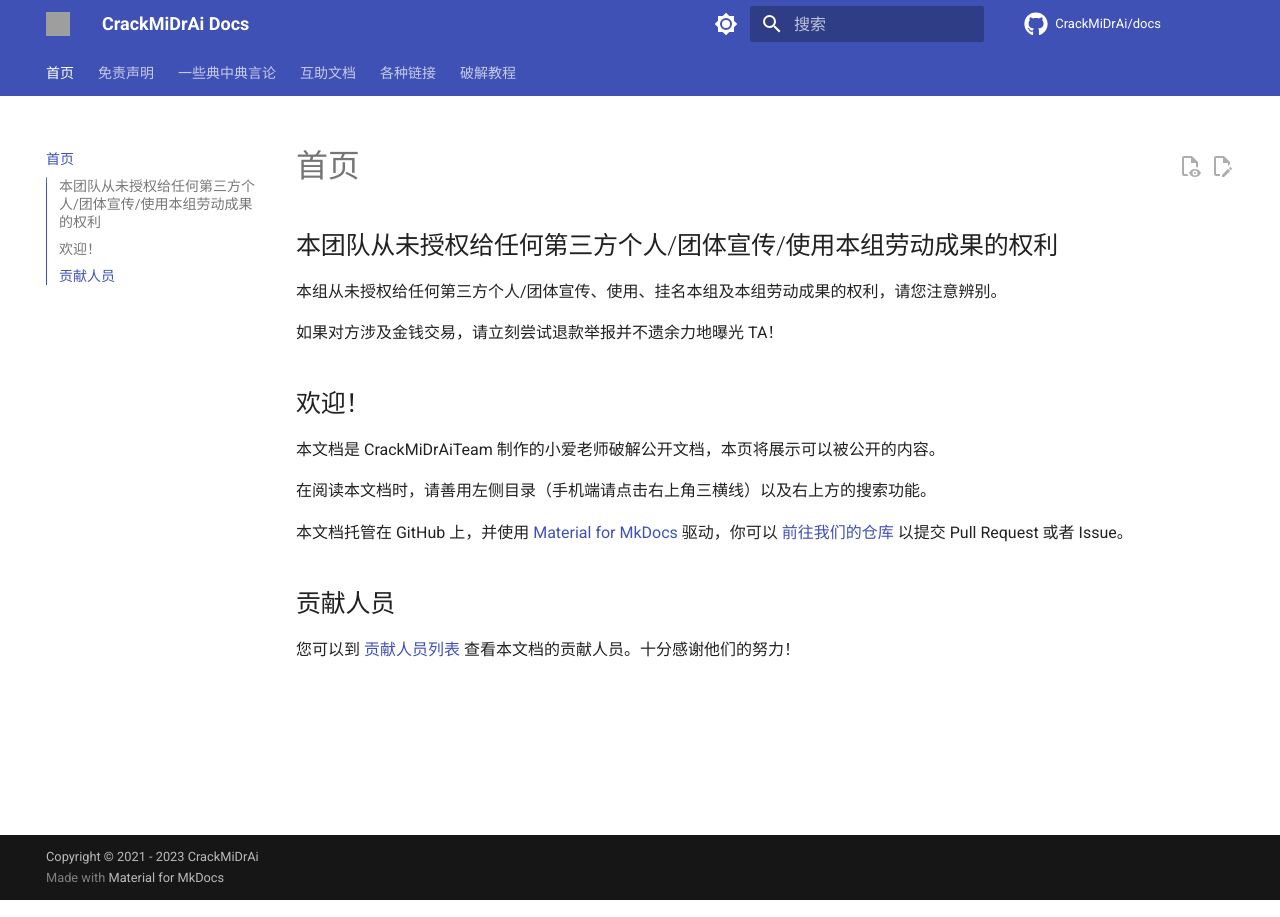
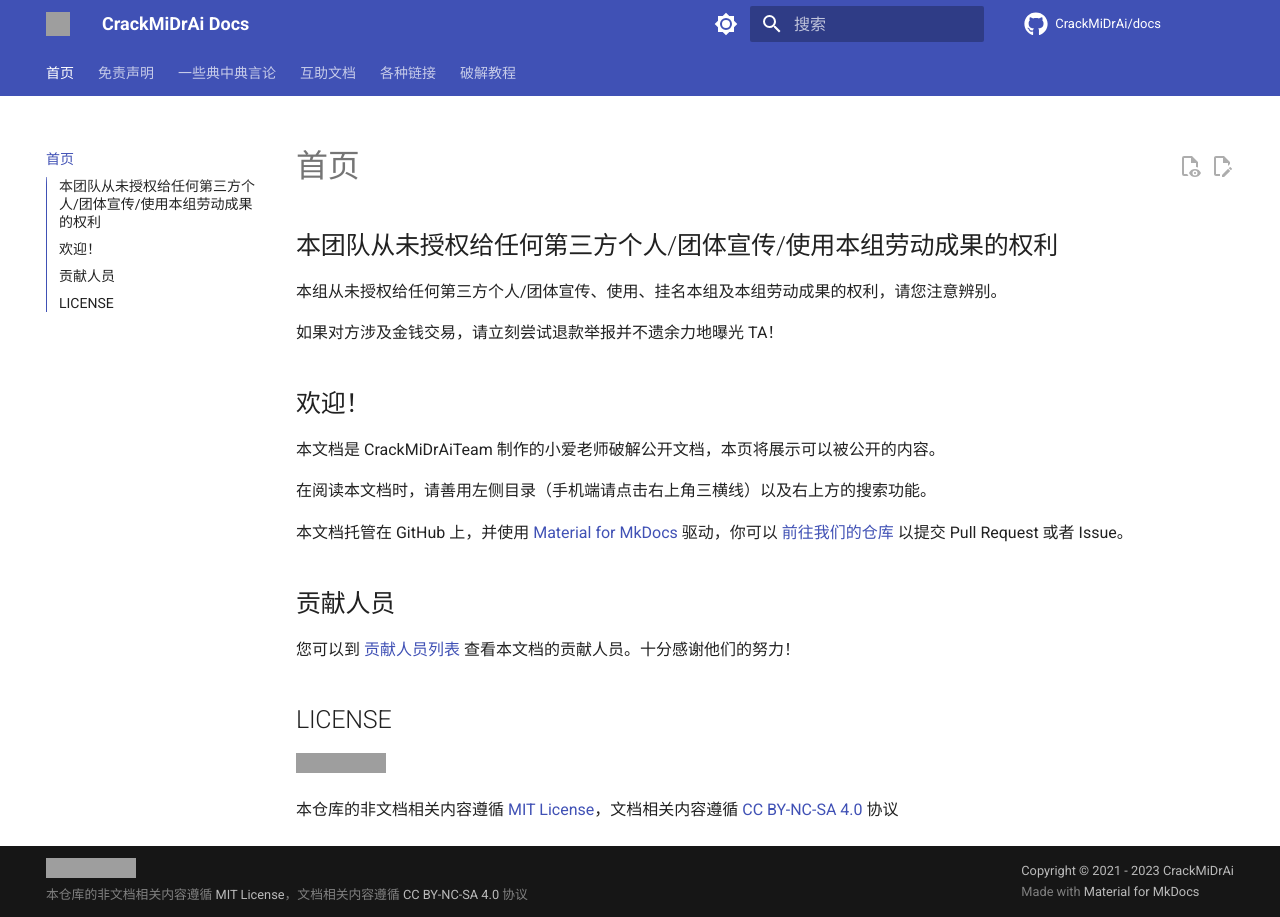
Before and after one commit to CrackMiDrAi/docs, an MkDocs documentation site: the page built from docs/README.md, in a window 1280 px wide. Built offline with MkDocs 1.6.1 and Material for MkDocs 9.7.7, drawn with Linux system fonts in a browser that asks for light colours; comment, search, counter and statistics services are not loaded; grey boxes are pictures that could not be loaded.

Commit message:
修改 License 相关

```diff
--- a/docs/README.md
+++ b/docs/README.md
@@ -16,3 +16,9 @@
 ## 贡献人员
 
 您可以到 [贡献人员列表](https://github.com/CrackMiDrAi/docs/graphs/contributors) 查看本文档的贡献人员。十分感谢他们的努力！
+
+## LICENSE
+
+[![CC BY-NC-SA 4.0 Badge](https://licensebuttons.net/l/by-nc-sa/4.0/88x31.png)](http://creativecommons.org/licenses/by-nc-sa/4.0/)
+
+本仓库的非文档相关内容遵循 [MIT License](https://mit-license.org/)，文档相关内容遵循 [CC BY-NC-SA 4.0](http://creativecommons.org/licenses/by-nc-sa/4.0/) 协议
--- a/mkdocs.yml
+++ b/mkdocs.yml
@@ -10,6 +10,7 @@ theme:
   language: zh
   logo: 'https://avatars.githubusercontent.com/u/102744734?s=200&v=4'
   name: material
+  custom_dir: overrides
 
   include_search_page: false
   search_index_only: false
--- /dev/null
+++ b/overrides/partials/footer.html
@@ -0,0 +1,74 @@
+<footer class="md-footer">
+  {% if "navigation.footer" in features %}
+    {% if page.previous_page or page.next_page %}
+      {% if page.meta and page.meta.hide %}
+        {% set hidden = "hidden" if "footer" in page.meta.hide %}
+      {% endif %}
+      <nav
+        class="md-footer__inner md-grid"
+        aria-label="{{ lang.t('footer') }}"
+        {{ hidden }}
+      >
+
+        {% if page.previous_page %}
+          {% set direction = lang.t("footer.previous") %}
+          <a
+            href="{{ page.previous_page.url | url }}"
+            class="md-footer__link md-footer__link--prev"
+            aria-label="{{ direction }}: {{ page.previous_page.title | e }}"
+            rel="prev"
+          >
+            <div class="md-footer__button md-icon">
+              {% include ".icons/material/arrow-left.svg" %}
+            </div>
+            <div class="md-footer__title">
+              <span class="md-footer__direction">
+                {{ direction }}
+              </span>
+              <div class="md-ellipsis">
+                {{ page.previous_page.title }}
+              </div>
+            </div>
+          </a>
+        {% endif %}
+
+        {% if page.next_page %}
+          {% set direction = lang.t("footer.next") %}
+          <a
+            href="{{ page.next_page.url | url }}"
+            class="md-footer__link md-footer__link--next"
+            aria-label="{{ direction }}: {{ page.next_page.title | e }}"
+            rel="next"
+          >
+            <div class="md-footer__title">
+              <span class="md-footer__direction">
+                {{ direction }}
+              </span>
+              <div class="md-ellipsis">
+                {{ page.next_page.title }}
+              </div>
+            </div>
+            <div class="md-footer__button md-icon">
+              {% include ".icons/material/arrow-right.svg" %}
+            </div>
+          </a>
+        {% endif %}
+      </nav>
+    {% endif %}
+  {% endif %}
+
+  <div class="md-footer-meta md-typeset">
+    <div class="md-footer-meta__inner md-grid">
+      <div class="md-copyright">
+        <a rel="license" href="http://creativecommons.org/licenses/by-nc-sa/4.0/"><img alt="知识共享许可协议" style="border-width:0" src="https://i.creativecommons.org/l/by-nc-sa/4.0/88x31.png" /></a><br />
+        本仓库的非文档相关内容遵循 <a href="https://mit-license.org/">MIT License</a>，文档相关内容遵循 <a href="http://creativecommons.org/licenses/by-nc-sa/4.0/">CC BY-NC-SA 4.0</a> 协议
+      </div>
+
+      {% include "partials/copyright.html" %}
+
+      {% if config.extra.social %}
+        {% include "partials/social.html" %}
+      {% endif %}
+    </div>
+  </div>
+</footer>
```
Also changed, not shown: README.md (+6 -0 lines).
